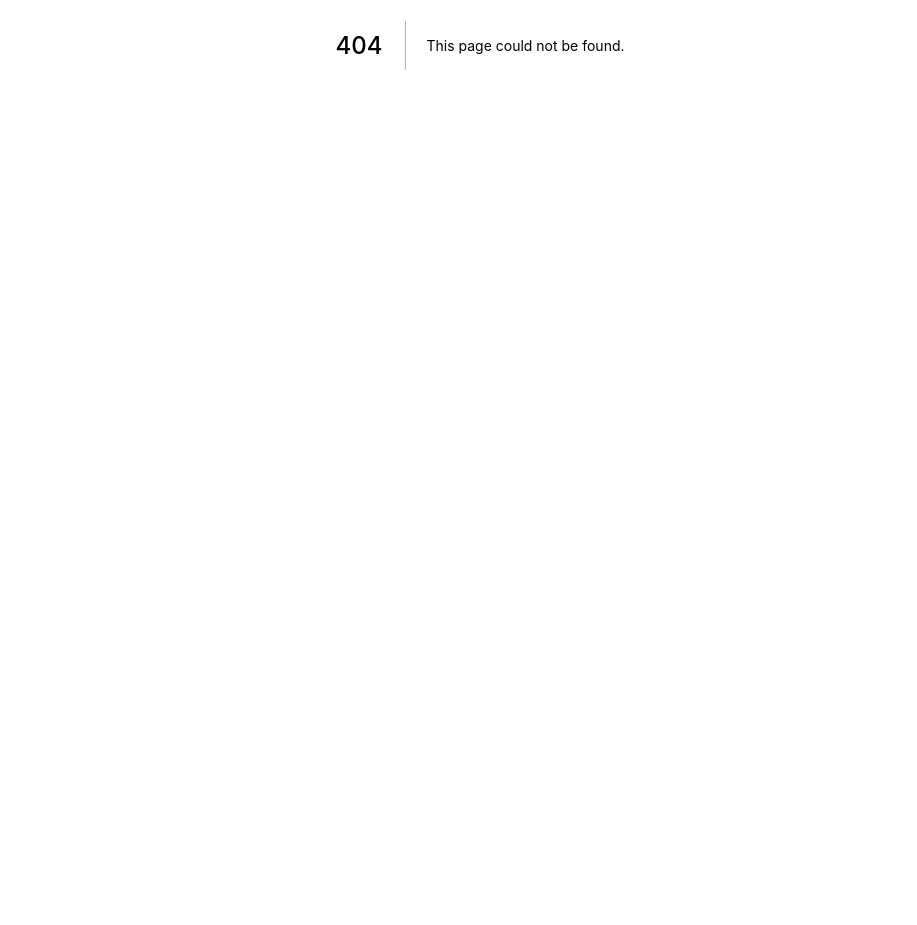
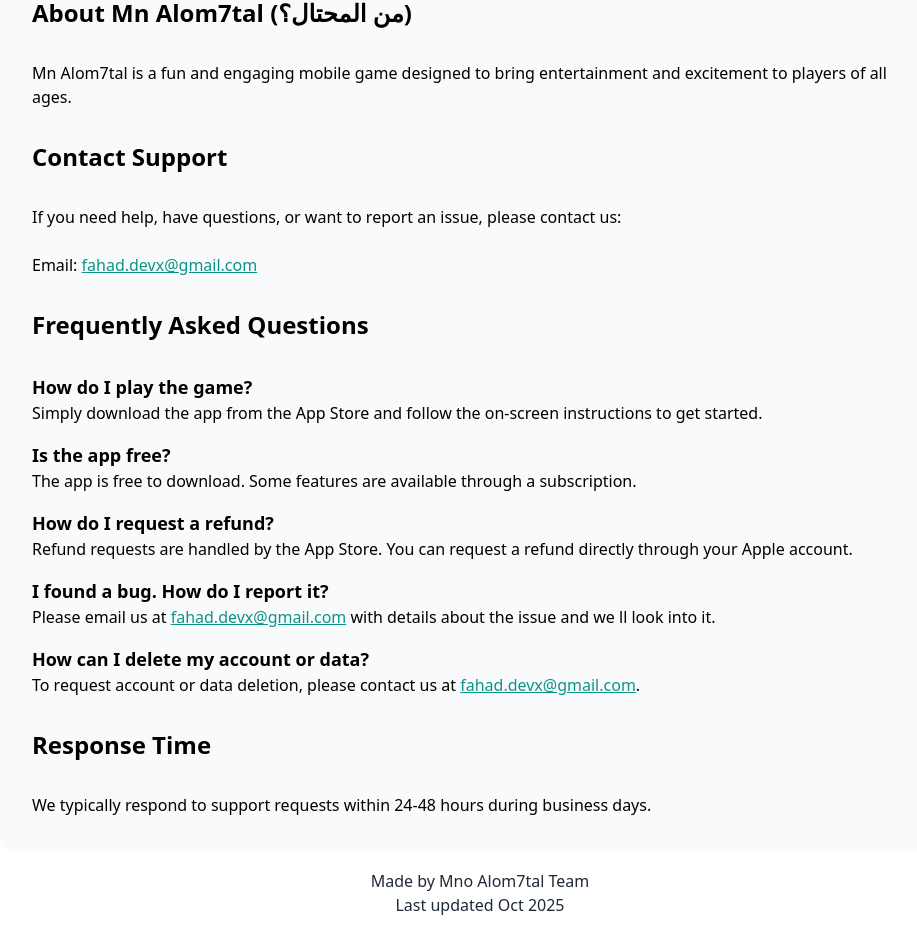
Before and after one commit to Fahad-Ha/My-Portfolio, a Next.js app: page /mn-alom7tal-support in a window 1280 px wide. Before the commit this address had no page. Shown: the part 355-1280 px from the top of the page, without its empty margins (160-1077 px from the left). Before the commit the page ends 800 px from the top, so only its background shows below. Built offline with nearby package versions, Linux system fonts and the light colour scheme.

Commit message:
added mn-amo7tal support page

```diff
--- /dev/null
+++ b/pages/mn-alom7tal-support.js
@@ -0,0 +1,146 @@
+import Head from "next/head";
+import { useState } from "react";
+import { BsMoonStarsFill } from "react-icons/bs";
+
+export default function MnoAlom7talSupport() {
+  const [darkMode, setDarkMode] = useState(false);
+
+  return (
+    <div className={darkMode ? "dark" : ""}>
+      <Head>
+        <title>Support - Mn Alom7tal</title>
+        <meta name="description" content="Support page for Mno Alom7tal App" />
+        <meta name="viewport" content="width=device-width, initial-scale=1" />
+        <link rel="icon" href="/favicon.ico" />
+      </Head>
+      <main className="bg-white text-black px-10 md:px-20 lg:px-40 dark:bg-gray-900">
+        <section className="min-h-screen">
+          <nav className="py-10 mb-12 flex justify-between dark:text-white">
+            <h1 className="text-xl font-burtons">Mn Alom7tal</h1>
+            <ul className="flex items-center">
+              <li>
+                <BsMoonStarsFill
+                  onClick={() => setDarkMode(!darkMode)}
+                  className="cursor-pointer text-2xl"
+                />
+              </li>
+            </ul>
+          </nav>
+
+          {/* Header */}
+          <div className="text-center p-10">
+            <h2 className="text-5xl py-2 text-teal-600 font-medium md:text-6xl dark:text-teal-400">
+              App Support
+            </h2>
+          </div>
+
+          {/* BODY */}
+          <div className="text-left bg-gray-50 dark:bg-gray-800 rounded-lg p-8 space-y-6">
+            {/* About */}
+            <h3 className="text-2xl font-semibold py-2 dark:text-teal-400">
+              About Mn Alom7tal (من المحتال؟)
+            </h3>
+            <p className="dark:text-gray-200">
+              Mn Alom7tal is a fun and engaging mobile game designed to bring entertainment and excitement to players of all ages.
+            </p>
+
+            {/* Contact Support */}
+            <h3 className="text-2xl font-semibold py-2 dark:text-teal-400">
+              Contact Support
+            </h3>
+            <p className="dark:text-gray-200">
+              If you need help, have questions, or want to report an issue, please contact us:
+            </p>
+            <p className="dark:text-gray-200">
+              Email:{" "}
+              <a
+                href="mailto:fahad.devx@gmail.com"
+                className="text-teal-600 dark:text-teal-400 underline"
+              >
+                fahad.devx@gmail.com
+              </a>
+            </p>
+
+            {/* FAQ */}
+            <h3 className="text-2xl font-semibold py-2 dark:text-teal-400">
+              Frequently Asked Questions
+            </h3>
+
+            <div className="space-y-4">
+              <div>
+                <h4 className="text-lg font-semibold dark:text-gray-100">
+                  How do I play the game?
+                </h4>
+                <p className="dark:text-gray-200">
+                  Simply download the app from the App Store and follow the on-screen instructions to get started.
+                </p>
+              </div>
+
+              <div>
+                <h4 className="text-lg font-semibold dark:text-gray-100">
+                  Is the app free?
+                </h4>
+                <p className="dark:text-gray-200">
+                  The app is free to download. Some features are available through a subscription.
+                </p>
+              </div>
+
+              <div>
+                <h4 className="text-lg font-semibold dark:text-gray-100">
+                  How do I request a refund?
+                </h4>
+                <p className="dark:text-gray-200">
+                  Refund requests are handled by the App Store. You can request a refund directly through your Apple account.
+                </p>
+              </div>
+
+              <div>
+                <h4 className="text-lg font-semibold dark:text-gray-100">
+                  I found a bug. How do I report it?
+                </h4>
+                <p className="dark:text-gray-200">
+                  Please email us at{" "}
+                  <a
+                    href="mailto:fahad.devx@gmail.com"
+                    className="text-teal-600 dark:text-teal-400 underline"
+                  >
+                    fahad.devx@gmail.com
+                  </a>{" "}
+                  with details about the issue and we&nbsp;ll look into it.
+                </p>
+              </div>
+
+              <div>
+                <h4 className="text-lg font-semibold dark:text-gray-100">
+                  How can I delete my account or data?
+                </h4>
+                <p className="dark:text-gray-200">
+                  To request account or data deletion, please contact us at{" "}
+                  <a
+                    href="mailto:fahad.devx@gmail.com"
+                    className="text-teal-600 dark:text-teal-400 underline"
+                  >
+                    fahad.devx@gmail.com
+                  </a>
+                  .
+                </p>
+              </div>
+            </div>
+
+            {/* Response Time */}
+            <h3 className="text-2xl font-semibold py-2 dark:text-teal-400">
+              Response Time
+            </h3>
+            <p className="dark:text-gray-200">
+              We typically respond to support requests within 24-48 hours during business days.
+            </p>
+          </div>
+        </section>
+      </main>
+      <footer className="text-center bg-white text-gray-800 pt-5 pb-2 dark:text-gray-200 dark:bg-gray-900">
+        Made by Mno Alom7tal Team
+        <p>Last updated Oct 2025</p>
+      </footer>
+    </div>
+  );
+}
```
